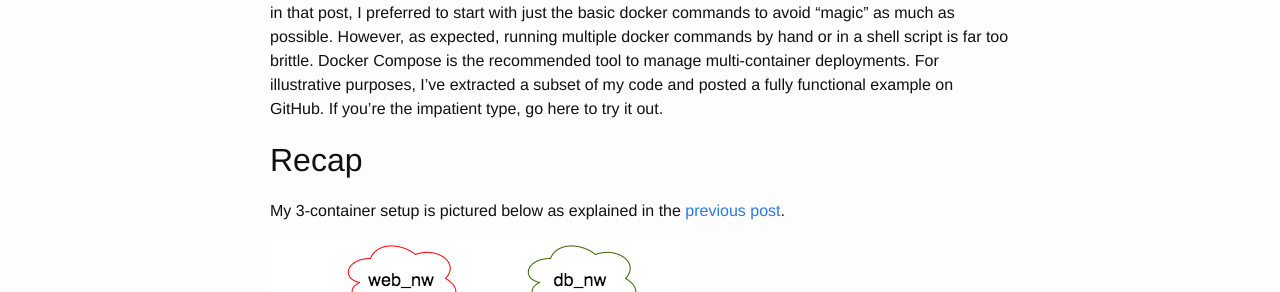
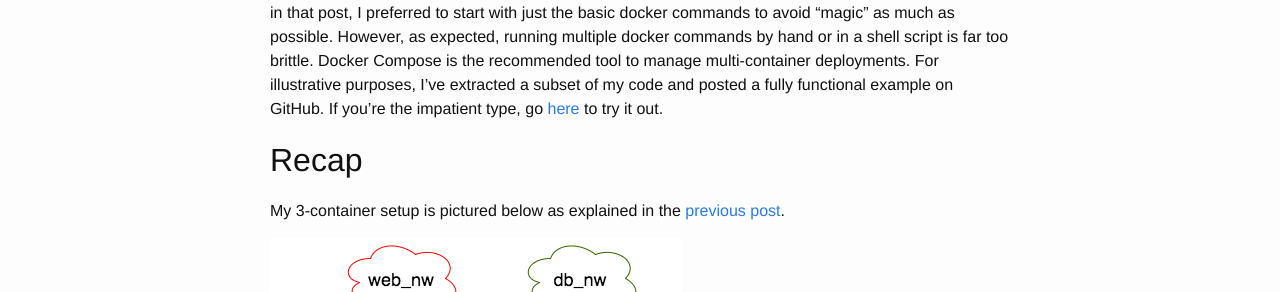
Before and after one commit to juggernaut/juggernaut.github.io, a Jekyll site: the page built from _posts/2017-09-20-nginx-flask-postgres-docker-compose.markdown, in a window 1280 px wide and 900 px high. Shown: the part 265-557 px from the top of the window. Built offline with Jekyll 4.4.1, drawn with Linux system fonts in a browser that asks for light colours; part of the change alters nothing that is shown; some of the changed text lies outside the part shown.

```diff
--- a/_posts/2017-09-20-nginx-flask-postgres-docker-compose.markdown
+++ b/_posts/2017-09-20-nginx-flask-postgres-docker-compose.markdown
@@ -8,7 +8,7 @@ In my [previous post]({{ site.baseurl }}{% post_url 2017-09-14-docker-migrating-
 As I mentioned in that post, I preferred to start with just the basic docker commands to avoid "magic" as much as possible. However, as expected, running
 multiple docker commands by hand or in a shell script is far too brittle. Docker Compose is the recommended tool to manage multi-container deployments.
 For illustrative purposes, I've extracted a subset of my code and posted a fully functional example on GitHub. If you're the impatient type,
-go here to try it out.
+go [here](https://github.com/juggernaut/nginx-flask-postgres-docker-compose-example) to try it out.
 
 ## Recap
 
@@ -68,7 +68,7 @@ services:
       - db_nw
 </pre>
 
-This still doesn't solve the issue of creating our database schema. Our flask app declares the `SQLAlchemy` models, so
+This still doesn't solve the issue of creating our database schema. Our flask app declares SQLAlchemy [models](https://github.com/juggernaut/nginx-flask-postgres-docker-compose-example/blob/master/models.py), so
 let's create the schema from them. Create a `database.py` with an `init_db` function to create the schema:
 
 {% highlight python %}
@@ -216,3 +216,5 @@ $ docker-compose up -d --scale flaskapp=2
 
 This will start a second container running flaskapp. In theory, nginx _should_ automatically round-robin requests
 between the 2 containers. But does it actually? Find out in my next post 😁
+
+You can find the full working example on my GitHub [here](https://github.com/juggernaut/nginx-flask-postgres-docker-compose-example).
```
